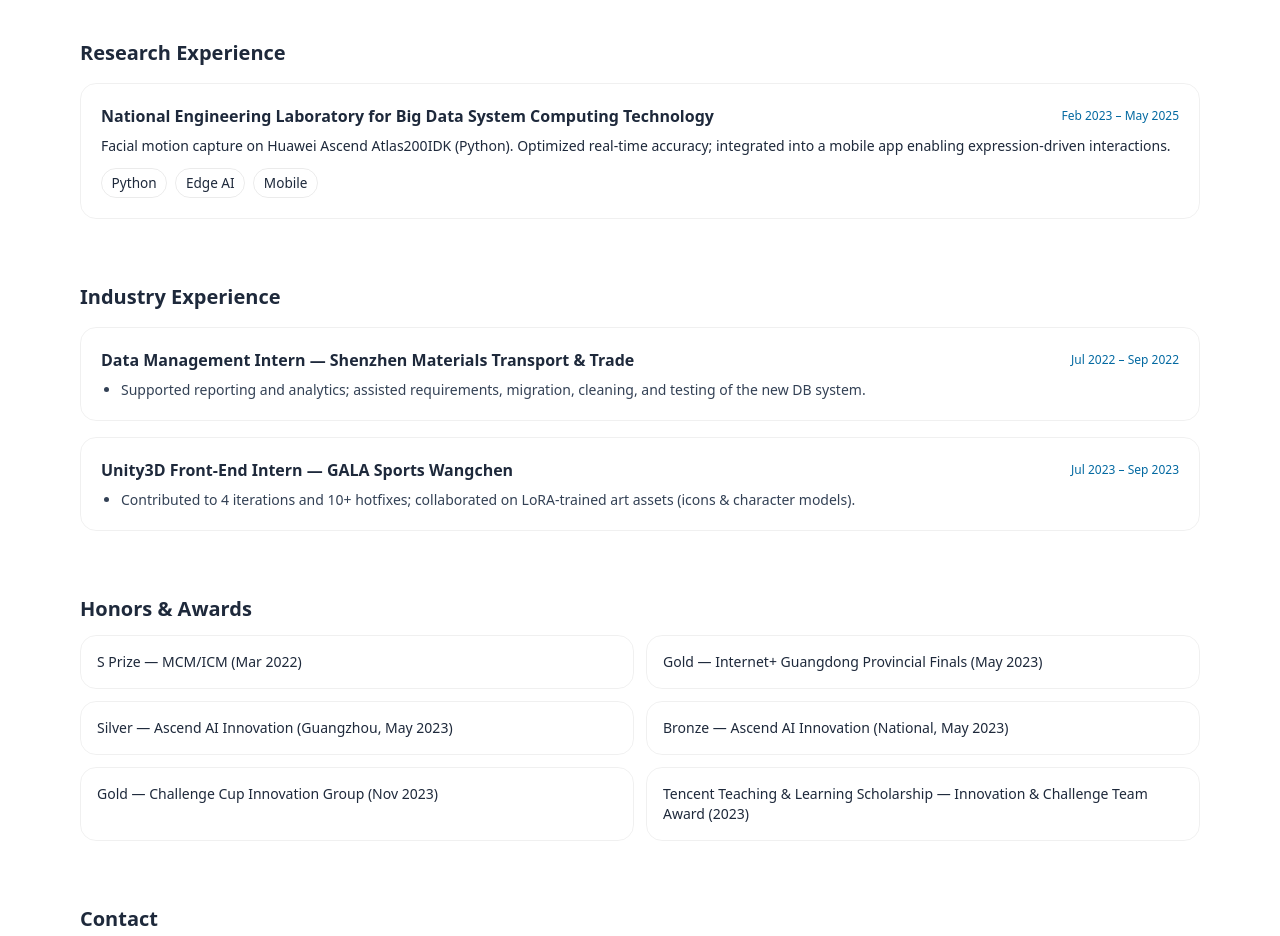
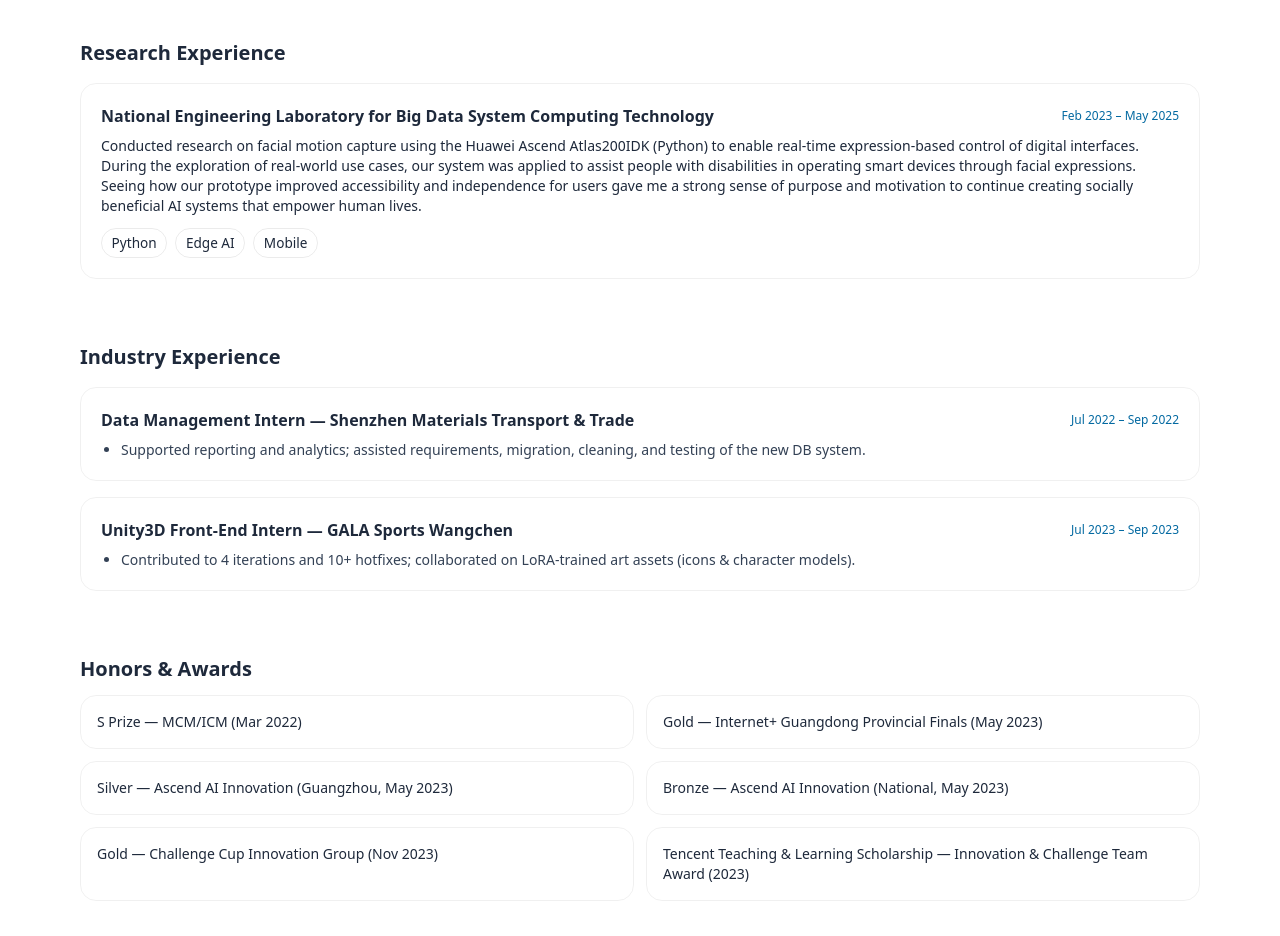
Before and after one commit to karma0929/karma0929.github.io, a plain HTML site: page index.html in a window 1280 px wide. Shown: the part 1620-2556 px from the top of the page. Drawn offline with nearby package versions, Linux system fonts and the light colour scheme.

```diff
--- a/index.html
+++ b/index.html
@@ -166,7 +166,11 @@
           <h3 class="font-semibold">National Engineering Laboratory for Big Data System Computing Technology</h3>
           <span class="text-xs text-sky-700">Feb 2023 – May 2025</span>
         </div>
-        <p class="mt-2 text-sm">Facial motion capture on Huawei Ascend Atlas200IDK (Python). Optimized real-time accuracy; integrated into a mobile app enabling expression-driven interactions.</p>
+        <p class="mt-2 text-sm">
+          Conducted research on facial motion capture using the Huawei Ascend Atlas200IDK (Python) to enable real-time expression-based control of digital interfaces.
+          During the exploration of real-world use cases, our system was applied to assist people with disabilities in operating smart devices through facial expressions.
+          Seeing how our prototype improved accessibility and independence for users gave me a strong sense of purpose and motivation to continue creating socially beneficial AI systems that empower human lives.
+        </p>
         <div class="mt-3 flex flex-wrap gap-2 text-sm">
           <span class="tag">Python</span><span class="tag">Edge AI</span><span class="tag">Mobile</span>
         </div>
```
